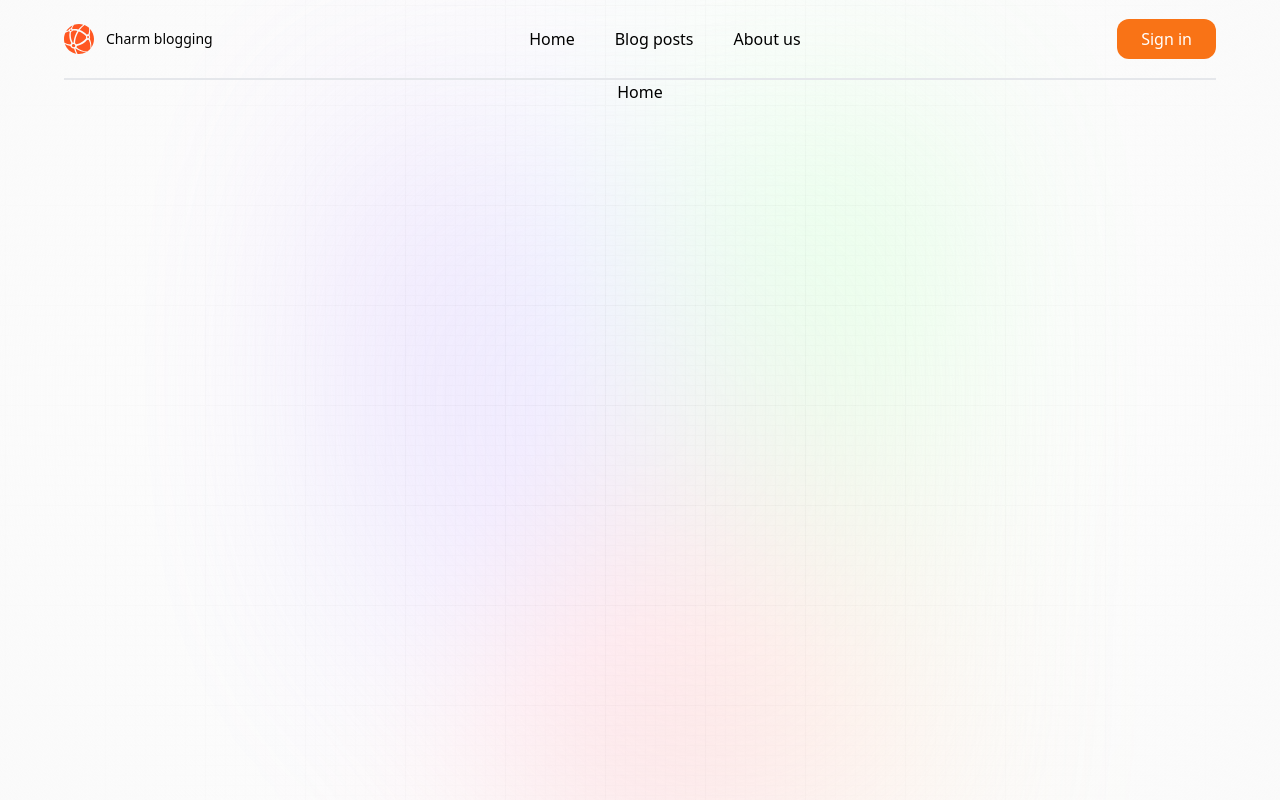
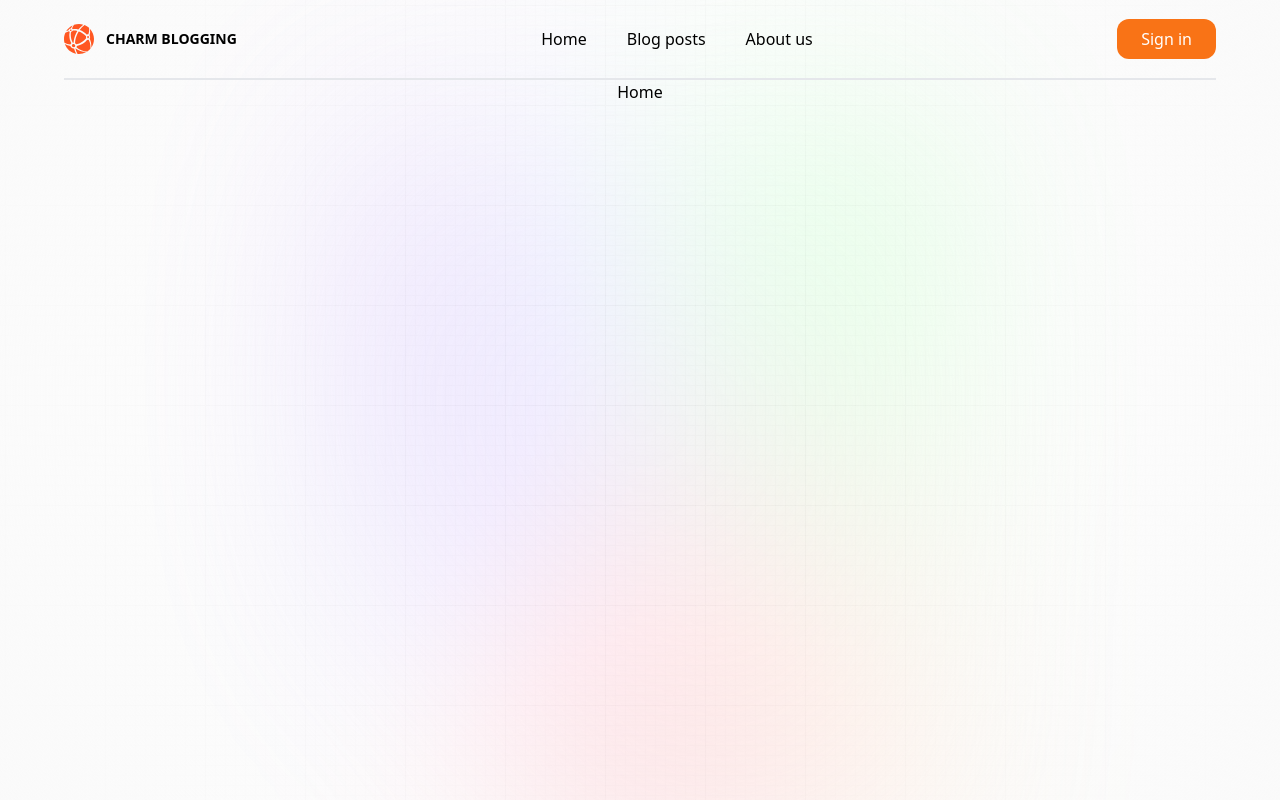
Before and after one commit to Charmant27/blog-app, a Next.js app: page / in a window 1280 px wide. Built offline with nearby package versions, Linux system fonts and the light colour scheme.

Commit message:
navbar layout

```diff
--- a/components/Nav.js
+++ b/components/Nav.js
@@ -13,7 +13,7 @@ const Nav = () => {
                 <Link href="/">
                     <Image src="/assets/images/logo.svg" width={30} height={30} alt="charm-blog" />
                 </Link>
-                <p className="text-sm">Charm blogging</p>
+                <p className="text-sm uppercase font-extrabold">Charm blogging</p>
             </div>
 
             <div className="flex items-center gap-10">
```
